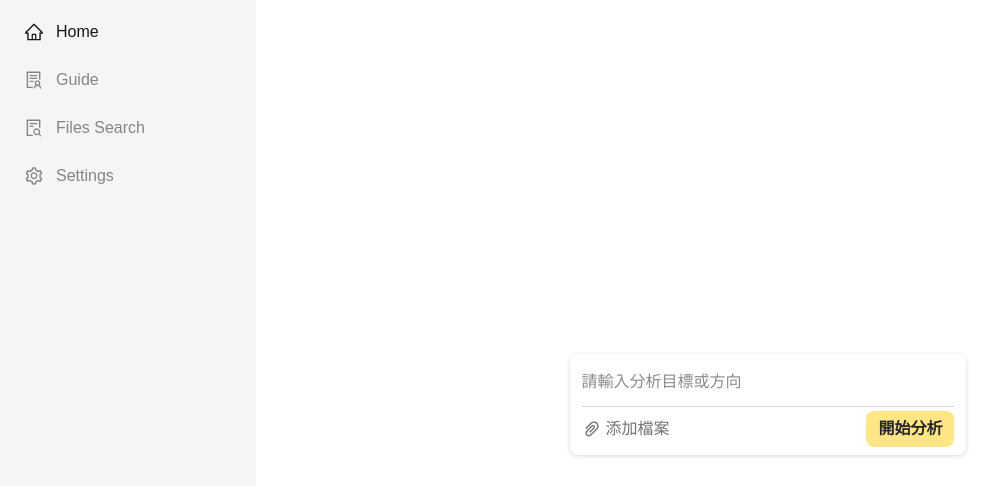
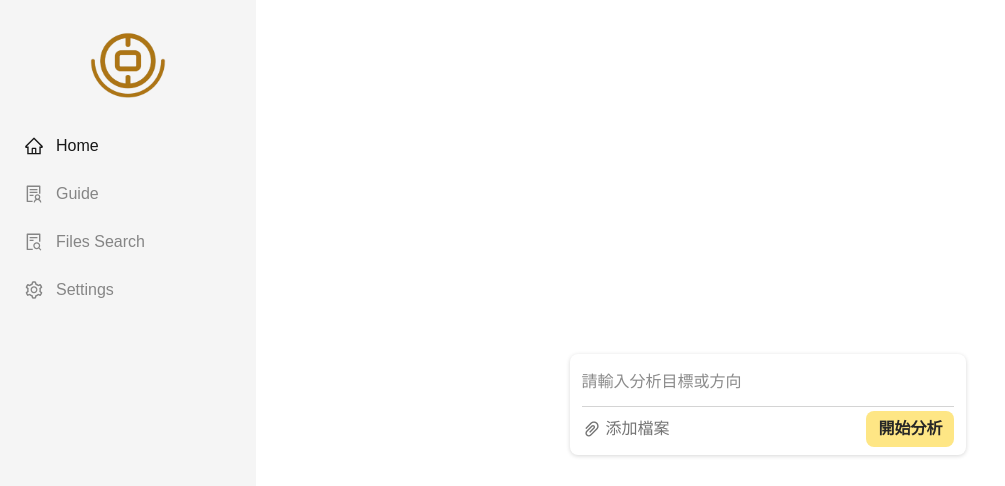
Before and after one commit to TyyyHo/ib-bot, a Next.js app: page / in a window 1280 px wide. Shown: the top 486 px of the page, without its empty margins (0-1005 px from the left). Built offline with nearby package versions, Linux system fonts and the light colour scheme.

Commit message:
feat: add logo image to sidebar header

```diff
--- a/components/sidebar/index.tsx
+++ b/components/sidebar/index.tsx
@@ -1,4 +1,5 @@
 import { cn } from "@/lib/utils";
+import Image from "next/image";
 import Link from "next/link";
 import {
   AiOutlineHome,
@@ -10,17 +11,12 @@ import {
 export default function Sidebar() {
   return (
     <div className="h-full w-64 bg-neutral-100 p-4 space-y-4">
-      <Anchor
-        icon={<AiOutlineHome className="size-5" />}
-        text="Home"
-        href="/"
-      />
-      <Anchor
-        icon={<AiOutlineSolution className="size-5" />}
-        text="Guide"
-        disabled
-        href="/guide"
-      />
+      <div className="w-full flex items-center justify-center py-4">
+        <Image src="/images/logo.png" alt="logo" width={100} height={100} />
+      </div>
+
+      <Anchor icon={<AiOutlineHome className="size-5" />} text="Home" href="/" />
+      <Anchor icon={<AiOutlineSolution className="size-5" />} text="Guide" disabled href="/guide" />
       <Anchor
         icon={<AiOutlineFileSearch className="size-5" />}
         text="Files Search"
```
Also changed, not shown: public/images/logo.png (added).
